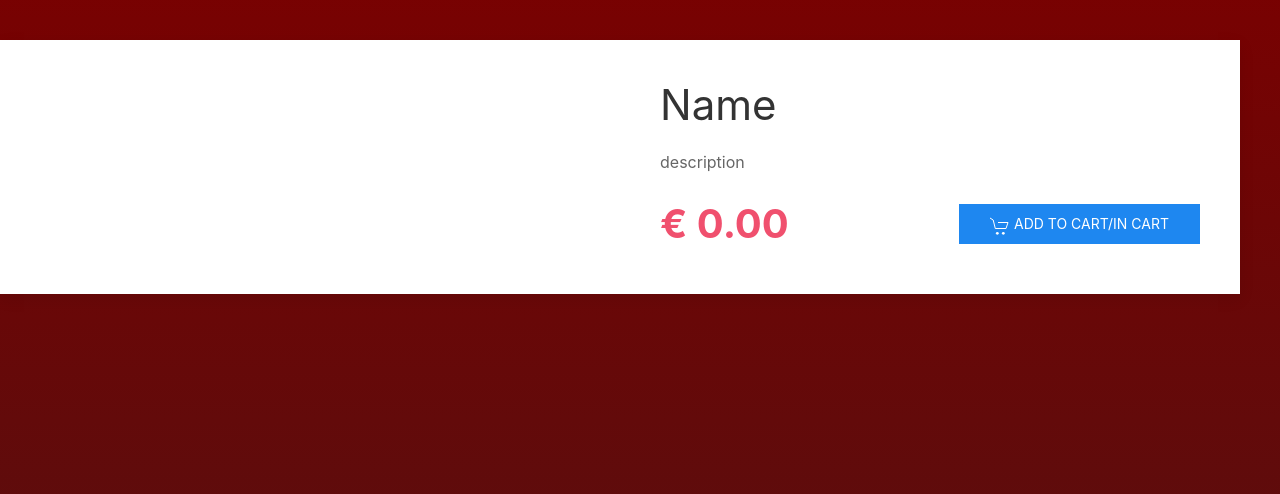
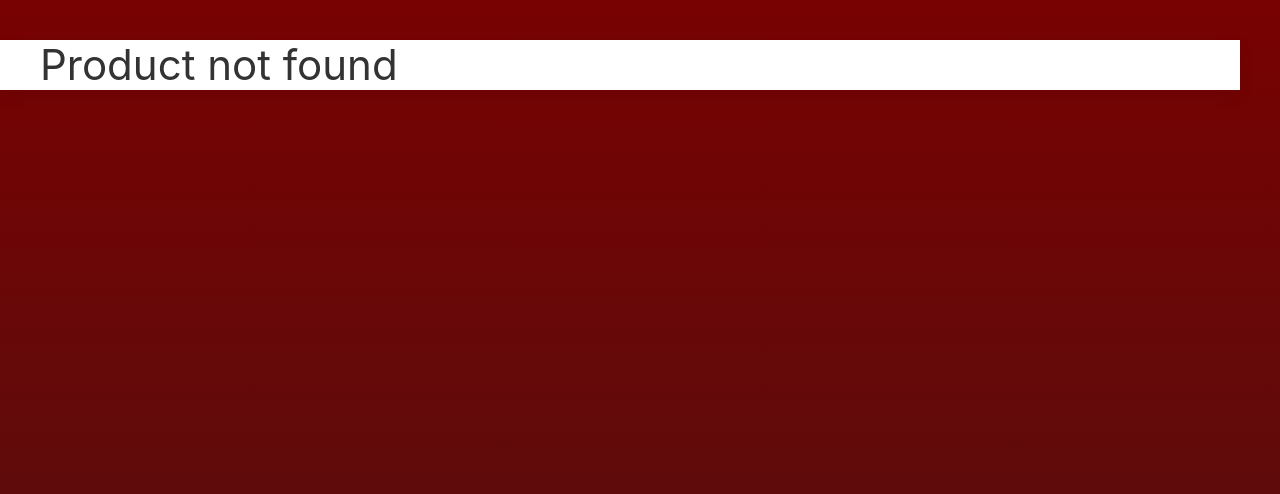
Before and after one commit to sleepyniki/satans-shoppers, a PHP site: page /product.php?id=1 in a window 1280 px wide. Shown: the part 80-574 px from the top of the page. Run offline with PHP 8.4, Linux system fonts and the light colour scheme.

Commit message:
Fix header links and begin with product.php (not working currently)

```diff
--- a/dev/product.php
+++ b/dev/product.php
@@ -1,23 +1,30 @@
 <?php
 include_once("templates/head.inc.php");
+$sql = "SELECT name, price, description, image FROM products WHERE id = ?";
+$statement = $conn->prepare($sql);
+if(!isset($_GET['id'])){
+	$statement->execute([$_GET['id']]);
+	$product = $statement->fetch();
+}
 ?>
       <main class="uk-container uk-padding">
          <div class="uk-grid">
             <section class="uk-width-1">
                <div class="uk-grid uk-card uk-card-default">
+<? if(!empty($product)): ?>
                   <section class="uk-width-1-2 uk-card-media-left">
-                     <img src="" class="" alt="" title="" />
+                     <img src="<?= $statement['image'] ?>" class="" alt="" title="" />
                   </section>
                   <section class="uk-width-1-2 uk-card-body uk-flex uk-flex-column uk-flex-between">
                      <div class="">
-                        <h1>Name</h1>
+                        <h1><?= $statement['name'] ?></h1>
                         <p class="">
-				description
+<?= $statement['description'] ?>
                         </p>
                      </div>
                      <div class="uk-flex uk-flex-between uk-flex-middle">
                         <div class="price-block">
-                           <p class="product-view__price uk-text-bold uk-text-danger uk-text-left uk-text-bolder">&euro; 0.00</p>
+                           <p class="product-view__price uk-text-bold uk-text-danger uk-text-left uk-text-bolder">&euro; <?= $statement['price'] ?></p>
                         </div>
                         <div>
                            <button class="uk-button uk-button-primary">
@@ -29,6 +36,11 @@ include_once("templates/head.inc.php");
                   </section>
                </div>
             </section>
+<?
+else:
+	echo "<h1>Product not found</h1>";
+endif;
+?>
          </div>
       </main>
 <?php
--- a/dev/src/Formhandlers/register_handler.php
+++ b/dev/src/Formhandlers/register_handler.php
@@ -71,7 +71,7 @@ if(!isset($_POST['fullname']) || empty($_POST['fullname'])){
 
 if($valid != "yes"){
 	$_SESSION["error"] = $valid;
-	header("Location: http://localhost/satans-shoppers/register.php");
+	header("Location: ../../register.php");
 	exit;
 }
 
@@ -85,5 +85,5 @@ $statement->execute([$_POST['username'],$_POST['fullname'],$_POST['password'],$_
 
 $_SESSION["username"] = $_POST['username'];
 
-header("Location: http://localhost/satans-shoppers/index.php");
+header("Location: ../../index.php");
 exit;
--- a/dev/src/Helpers/Logout.php
+++ b/dev/src/Helpers/Logout.php
@@ -11,4 +11,4 @@ $_SESSION['register_country'] = "";
 $_SESSION['register_email'] = "";
 $_SESSION['register_password'] = "";
 $_SESSION['register_password_confirm'] = "";
-header("Location: http://localhost/satans-shoppers/index.php");
+header("Location: ../../index.php");
```
